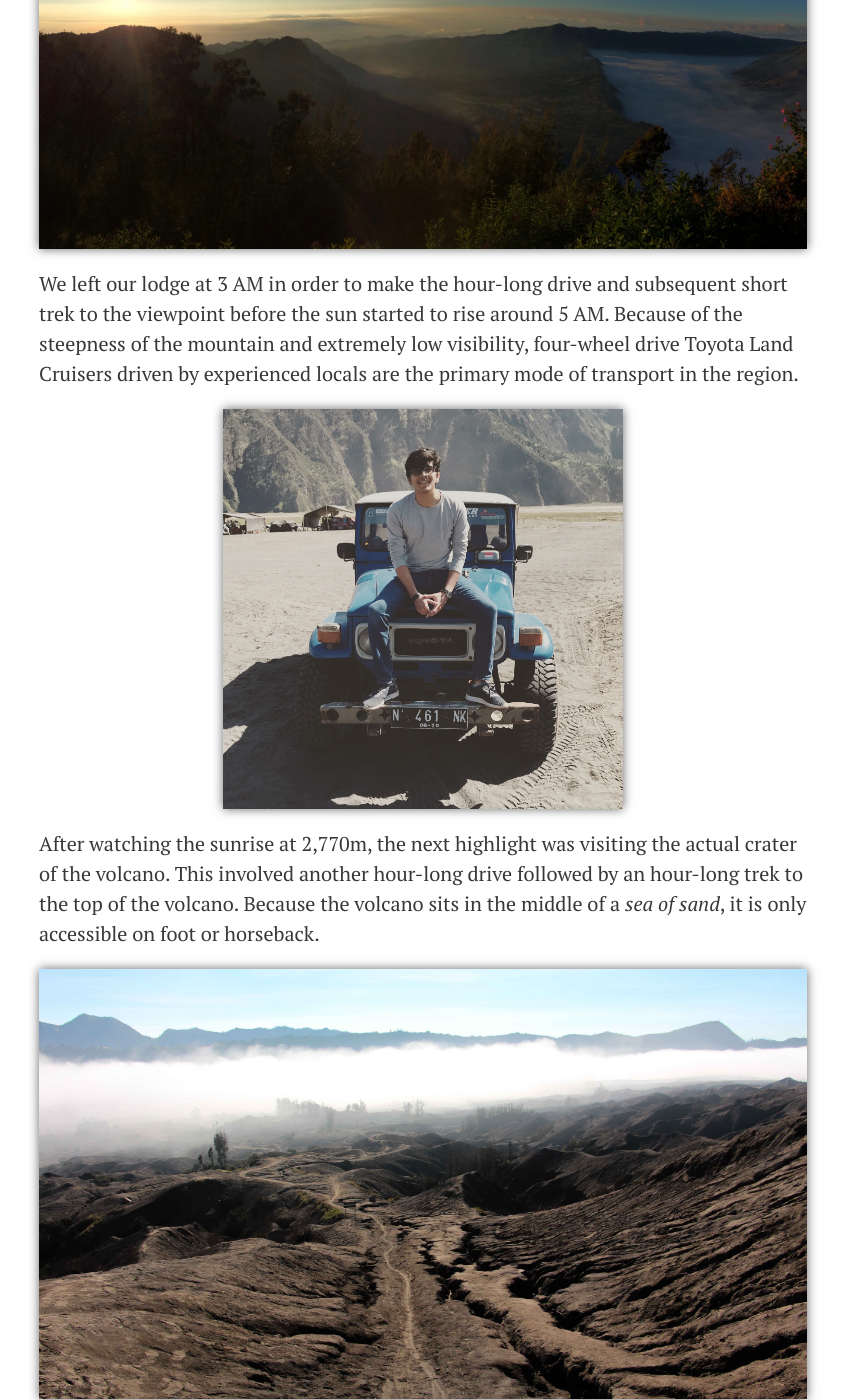
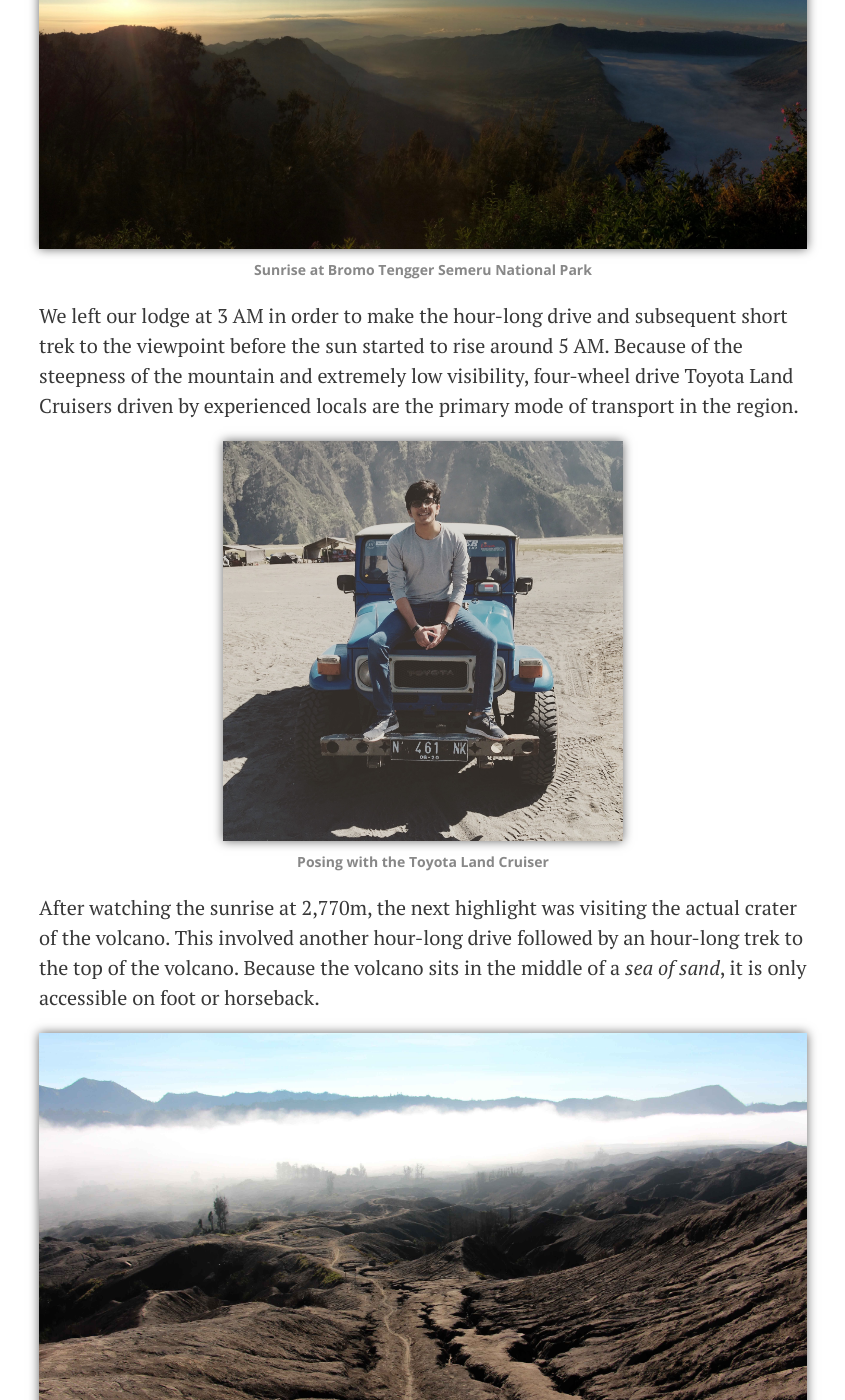
Before and after one commit to SuyashLakhotia/blog, a Jekyll site: the page built from _posts/2017-05-13-mt-bromo.md, in a window 1280 px wide and 1400 px high, scrolled down 846 px. Shown: the whole window, without its empty margins (217-1062 px from the left). Built offline with Jekyll 4.4.1, drawn with Linux system fonts in a browser that asks for light colours; nearby versions of some CDN libraries; some of the changed text lies outside the part shown.

Commit message:
Added Image Captions

```diff
--- a/_posts/2017-05-13-mt-bromo.md
+++ b/_posts/2017-05-13-mt-bromo.md
@@ -10,18 +10,26 @@
 
 There were two major highlights of the trip. The first was watching the sunrise over the national park from Mt. Penanjakan (2,770m or 9,088ft above sea level).
 
-![Sunrise at Bromo Tengger Semeru National Park]({{ site.baseurl }}/img/Mt.-Bromo-Sunrise.jpg){: .image-center}
+![]({{ site.baseurl }}/img/Mt.-Bromo-Sunrise.jpg){: .image-center}
+
+<p class="image-caption">Sunrise at Bromo Tengger Semeru National Park</p>
 
 We left our lodge at 3 AM in order to make the hour-long drive and subsequent short trek to the viewpoint before the sun started to rise around 5 AM. Because of the steepness of the mountain and extremely low visibility, four-wheel drive Toyota Land Cruisers driven by experienced locals are the primary mode of transport in the region.
 
-![Posing with our Toyota Land Cruiser]({{ site.baseurl }}/img/Mt.-Bromo-Jeep.jpg){: .image-center style="max-height: 20em"}
+![]({{ site.baseurl }}/img/Mt.-Bromo-Jeep.jpg){: .image-center style="max-height: 20em"}
+
+<p class="image-caption">Posing with the Toyota Land Cruiser</p>
 
 After watching the sunrise at 2,770m, the next highlight was visiting the actual crater of the volcano. This involved another hour-long drive followed by an hour-long trek to the top of the volcano. Because the volcano sits in the middle of a *sea of sand*, it is only accessible on foot or horseback.
 
-!['Sea of Sand' as seen from Mt. Bromo]({{ site.baseurl }}/img/Mt.-Bromo-Sea-of-Sand.jpg){: .image-center}
+![]({{ site.baseurl }}/img/Mt.-Bromo-Sea-of-Sand.jpg){: .image-center}
+
+<p class="image-caption">'Sea of Sand' as seen from Mt. Bromo</p>
 
 The crater itself resembled an entrance to hell. There were thick white fumes constantly coming out of it alongside occasional puffs of yellow and black smoke. At the same time, a constant roar echoed from the crater as molten rock churned deep inside the hole in the ground. It was an extremely intimidating sight and a true exhibition of the Mother Nature's power.
 
-![Mt. Bromo's Crater]({{ site.baseurl }}/img/Mt.-Bromo-Crater.jpg){: .image-center}
+![]({{ site.baseurl }}/img/Mt.-Bromo-Crater.jpg){: .image-center}
+
+<p class="image-caption">Mt. Bromo's Crater</p>
 
 *Photographs used in this blog post were taken during my trip on an iPhone 5S and a Canon EOS 650D. Some of them can also be found on my [500px page](https://500px.com/SuyashL).*
```
Also changed, not shown: _posts/2017-05-27-first-week-at-google.md (+3 -1 lines).
